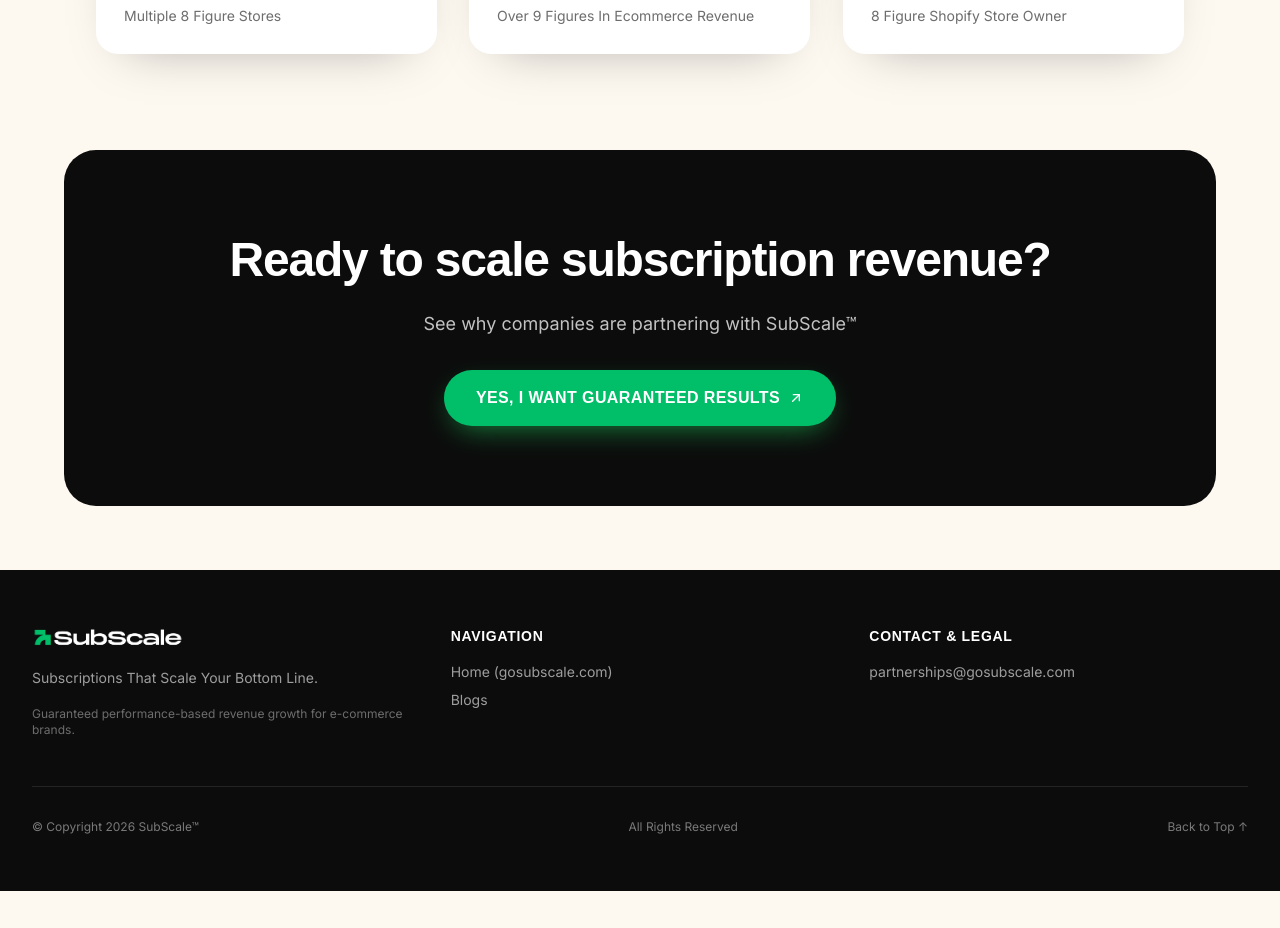
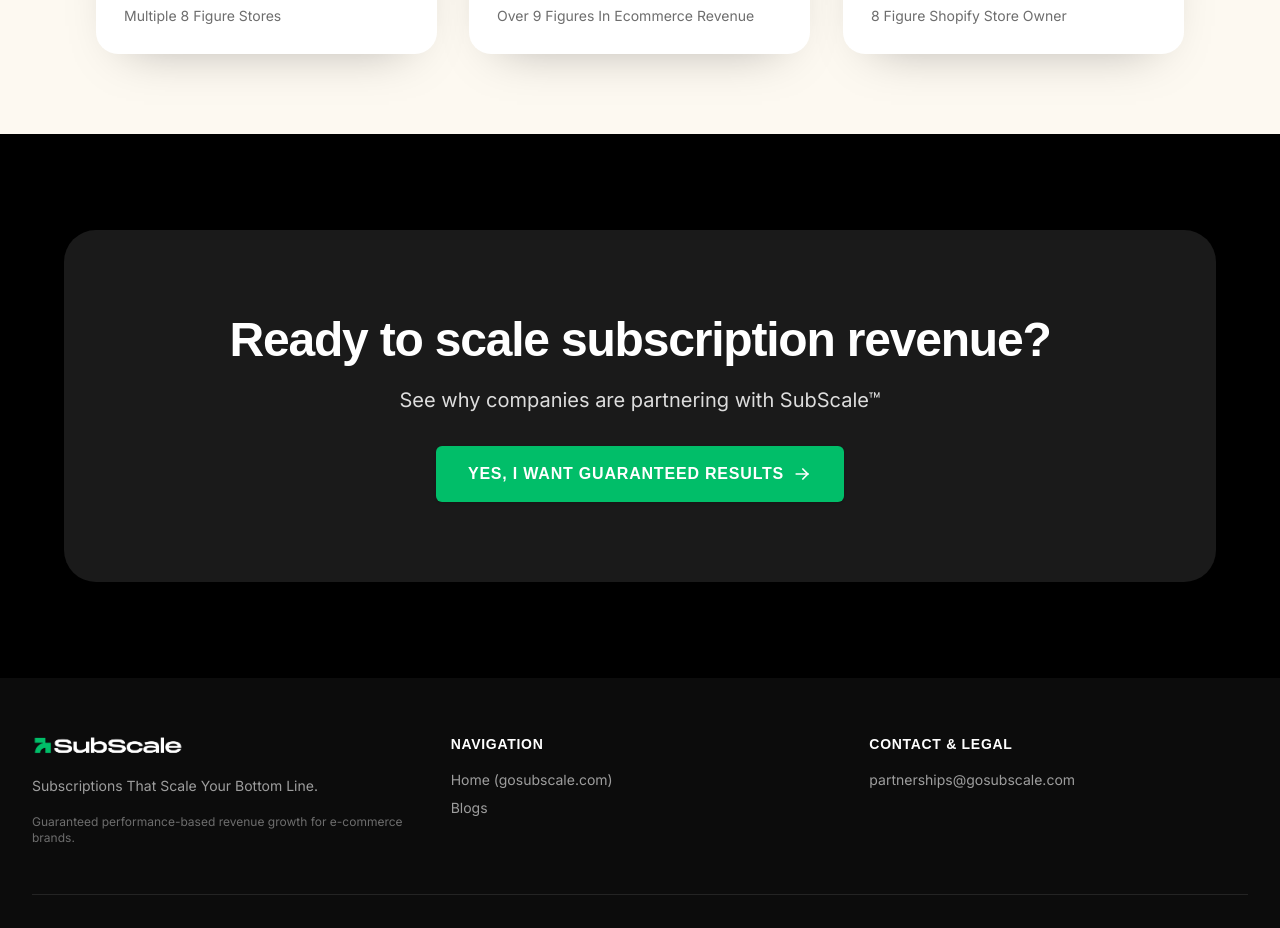
Before and after one commit to stkmukund/gosubscale, a React (Vite) app: page / in a window 1280 px wide. Shown: the part 6760-7688 px from the top of the page. Before the commit the page ends 7651 px from the top, so only its background shows below. Built offline with nearby package versions, Linux system fonts and the light colour scheme; a web font is replaced by a local one.

Commit message:
Enhanced final-cta section

```diff
--- a/src/components/final-cta.tsx
+++ b/src/components/final-cta.tsx
@@ -1,20 +1,24 @@
-import { CtaButton } from '@/components/cta-button'
+import { IconArrowRight } from '@/components/icons'
 import { Reveal } from '@/components/reveal'
 
 export function FinalCta() {
   return (
-    <section id="book-a-demo" className="bg-cream px-4 sm:px-6 md:px-8 pb-12 sm:pb-16 pt-4">
-      <Reveal className="mx-auto max-w-6xl overflow-hidden rounded-2xl sm:rounded-[2rem] bg-ink px-5 py-12 sm:px-8 sm:py-16 md:py-20 text-center">
-        <h2 className="font-display text-2xl sm:text-3xl md:text-4xl lg:text-5xl font-extrabold leading-tight tracking-tight text-white text-balance">
+    <section id="book-a-demo" className="bg-black px-4 sm:px-6 md:px-8 py-16 sm:py-20 md:py-24">
+      <Reveal className="mx-auto max-w-6xl overflow-hidden rounded-2xl sm:rounded-[2rem] bg-[#1a1a1a] px-6 py-14 sm:px-12 sm:py-16 md:px-16 md:py-20 text-center">
+        <h2 className="mx-auto max-w-4xl font-display text-2xl sm:text-3xl md:text-5xl font-bold leading-tight tracking-tight text-white text-balance">
           Ready to scale subscription revenue?
         </h2>
-        <p className="mt-4 sm:mt-5 text-base sm:text-lg text-white/75">
+        <p className="mt-4 text-base sm:text-lg md:text-xl text-white/85">
           See why companies are partnering with SubScale&trade;
         </p>
-        <div className="mt-6 sm:mt-8 flex justify-center w-full">
-          <CtaButton size="lg" className="w-full sm:w-auto">
-            Yes, I Want Guaranteed Results
-          </CtaButton>
+        <div className="mt-8 flex justify-center w-full">
+          <a
+            href="#book-a-demo"
+            className="group inline-flex items-center justify-center gap-2 rounded-xs sm:rounded-sm bg-brand px-6 py-3.5 sm:px-8 sm:py-4 font-display text-xs sm:text-sm md:text-base font-bold uppercase tracking-wider text-white shadow-sm transition-all hover:bg-brand/90 active:scale-[0.99] w-full sm:w-auto"
+          >
+            <span>YES, I WANT GUARANTEED RESULTS</span>
+            <IconArrowRight className="size-4 sm:size-5 transition-transform duration-300 group-hover:translate-x-1" />
+          </a>
         </div>
       </Reveal>
     </section>
```
